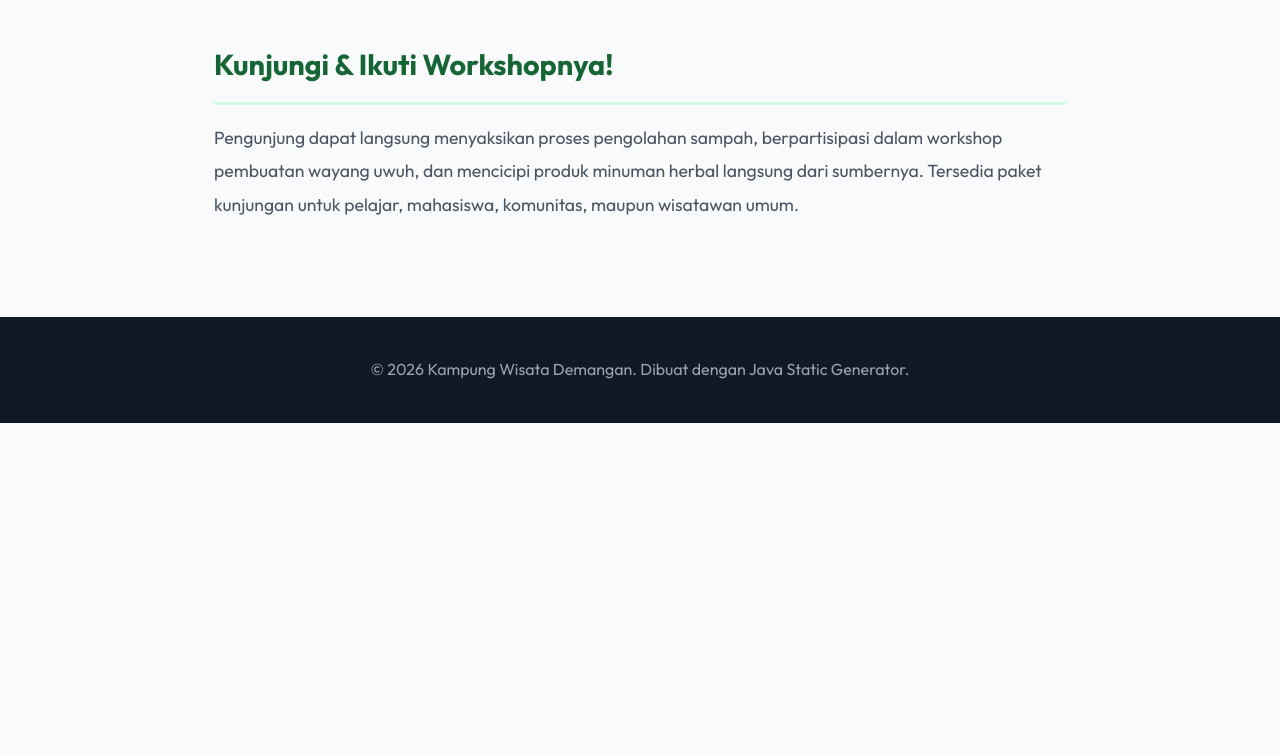
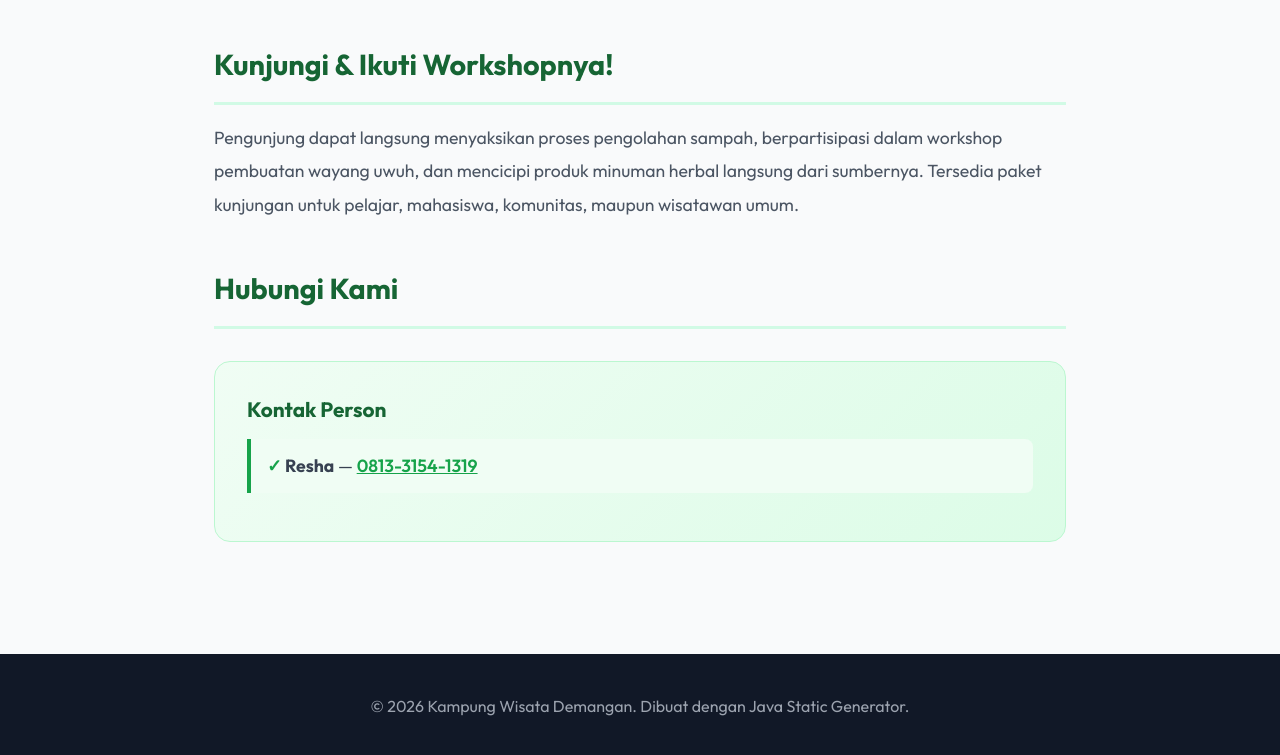
Before and after one commit to hendratawonattack-hash/kamwis-demangan, a plain HTML site: page output/wisata-sampah.html in a window 1280 px wide. Shown: the part 2420-3175 px from the top of the page. Before the commit the page ends 2843 px from the top, so only its background shows below. Drawn offline with Linux system fonts and the light colour scheme.

Commit message:
feat: add contact person Resha to all detail pages

```diff
--- a/output/wisata-sampah.html
+++ b/output/wisata-sampah.html
@@ -93,6 +93,13 @@
                 workshop pembuatan wayang uwuh, dan mencicipi produk minuman herbal langsung dari sumbernya.
                 Tersedia paket kunjungan untuk pelajar, mahasiswa, komunitas, maupun wisatawan umum.
             </p>
+            <h2>Hubungi Kami</h2>
+            <div class="detail-info-box">
+                <h3>Kontak Person</h3>
+                <ul>
+                    <li><strong>Resha</strong> — <a href="tel:+6281331541319" style="color:#16a34a; font-weight:600;">0813-3154-1319</a></li>
+                </ul>
+            </div>
         </div>
     </main>
 
```
Also changed, not shown: output/homestay.html (+6 -0 lines), output/tur-budaya.html (+6 -0 lines).
